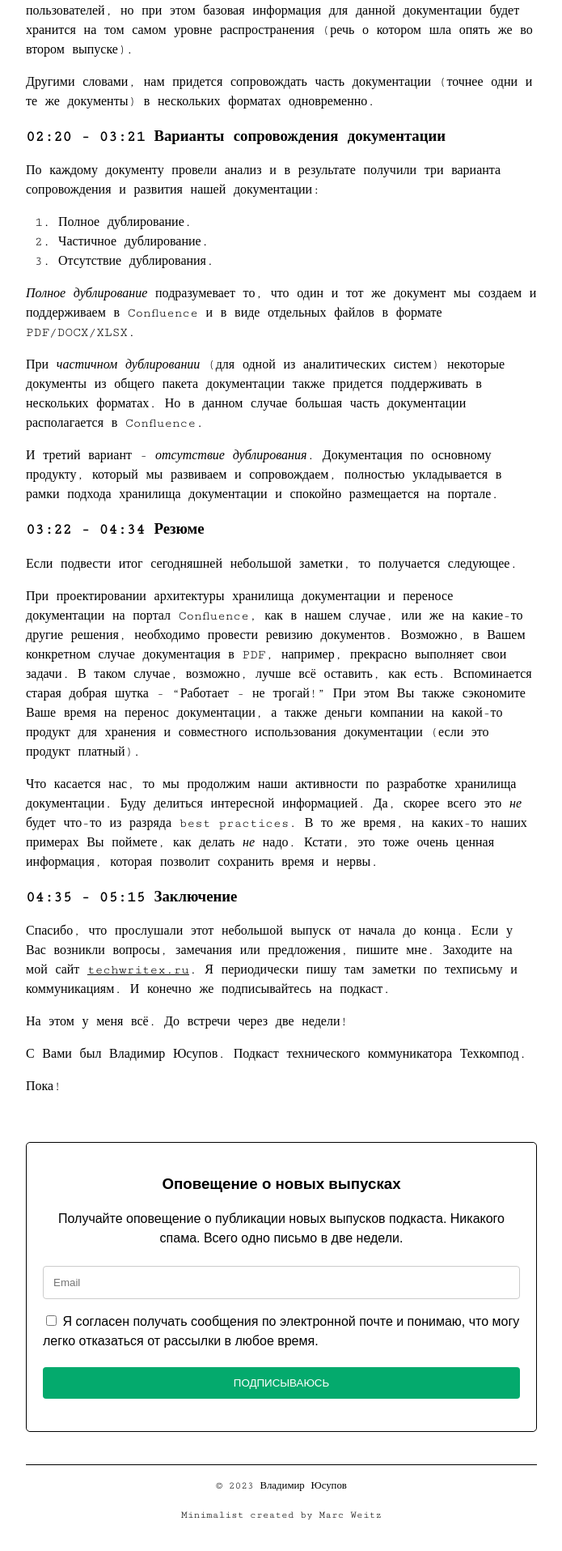
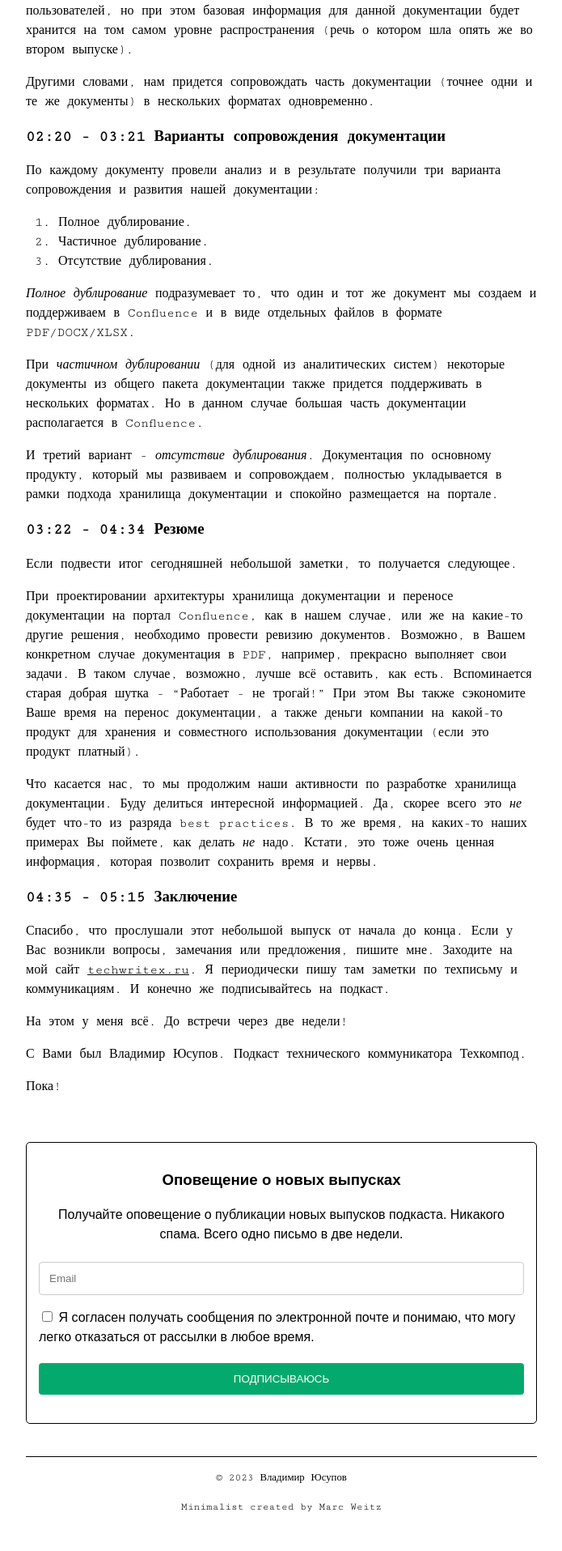
Before and after one commit to techwritex/techcommpod, a Jekyll site: the page built from _posts/2023-03-16-vypusk-4-edinyj-istochnik-pravdy-dopolnenie.md, in a window 1280 px wide. Shown: the part 1489-3404 px from the top of the page at 81% size, without its empty margins (292-987 px from the left). Built offline with Jekyll 4.4.1, drawn with Linux system fonts in a browser that asks for light colours.

Commit message:
techcommpod-1.7.7-subscribe-form-3

```diff
--- a/_includes/podcast_subscribe_form_1.html
+++ b/_includes/podcast_subscribe_form_1.html
@@ -1,7 +1,7 @@
 <br>
 
 <div
-  style="border-radius:5px; background-color: #ffffff; border: 1px solid #000000; padding: 20px; font-family: Arial, Helvetica, sans-serif;">
+  style="border-radius:5px; background-color: #ffffff; border: 1px solid #000000; padding: 15px; font-family: Arial, Helvetica, sans-serif;">
 
   <h3 style="text-align:center">Оповещение о новых выпусках</h3>
 
```
